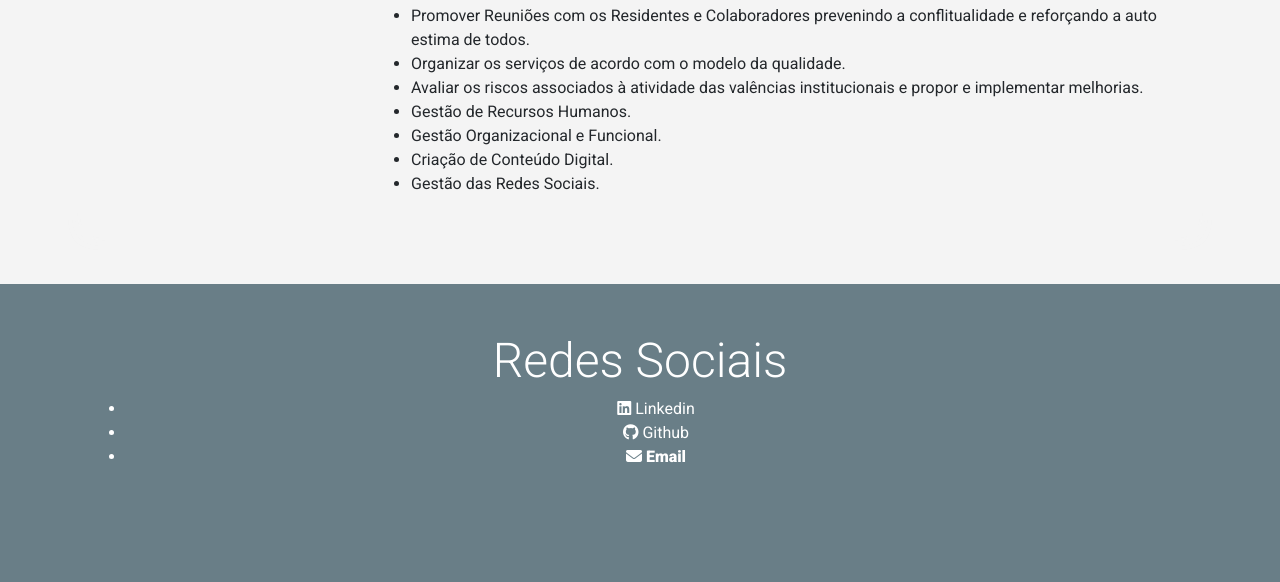
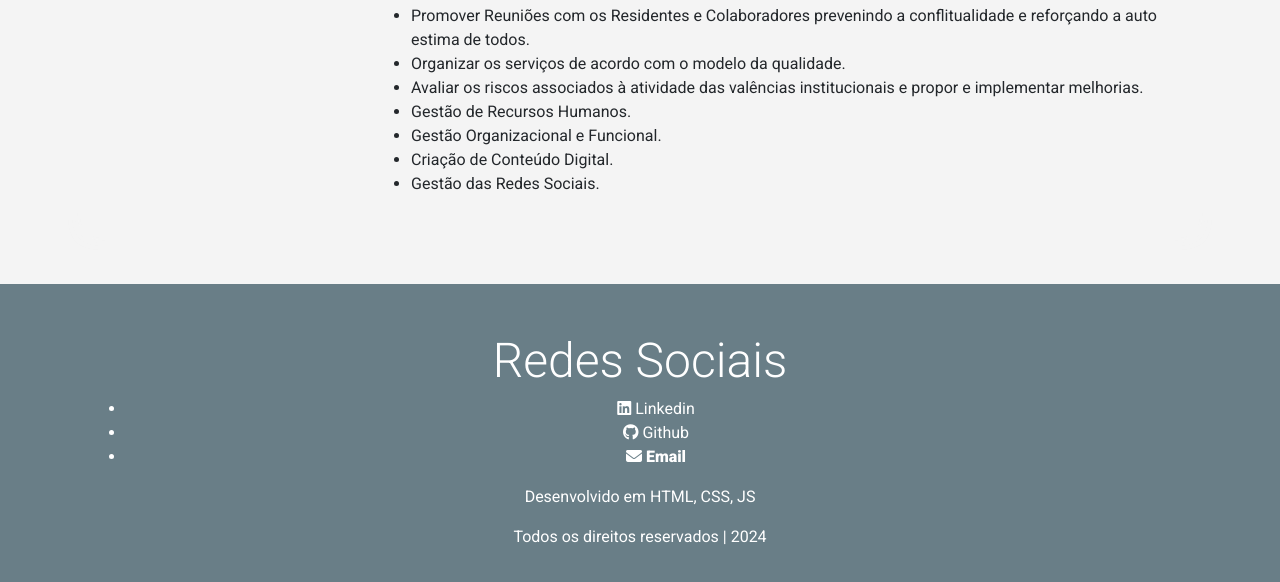
Before and after one commit to fromDavid/davidcoelho.github.io, a website: page index.html in a window 1280 px wide. Shown: the part 6202-6784 px from the top of the page. Drawn offline with nearby package versions, Linux system fonts and the light colour scheme; files whose address does not match are found by name.

Commit message:
Footer Elements

```diff
--- a/index.html
+++ b/index.html
@@ -359,7 +359,10 @@
               </li>
             </ul>
           </section>
-          <section col-6></section>
+          <section col-6>
+            <p>Desenvolvido em HTML, CSS, JS</p>
+            <p>Todos os direitos reservados | 2024</p>
+          </section>
         </section>
       </section>
     </section>
```
